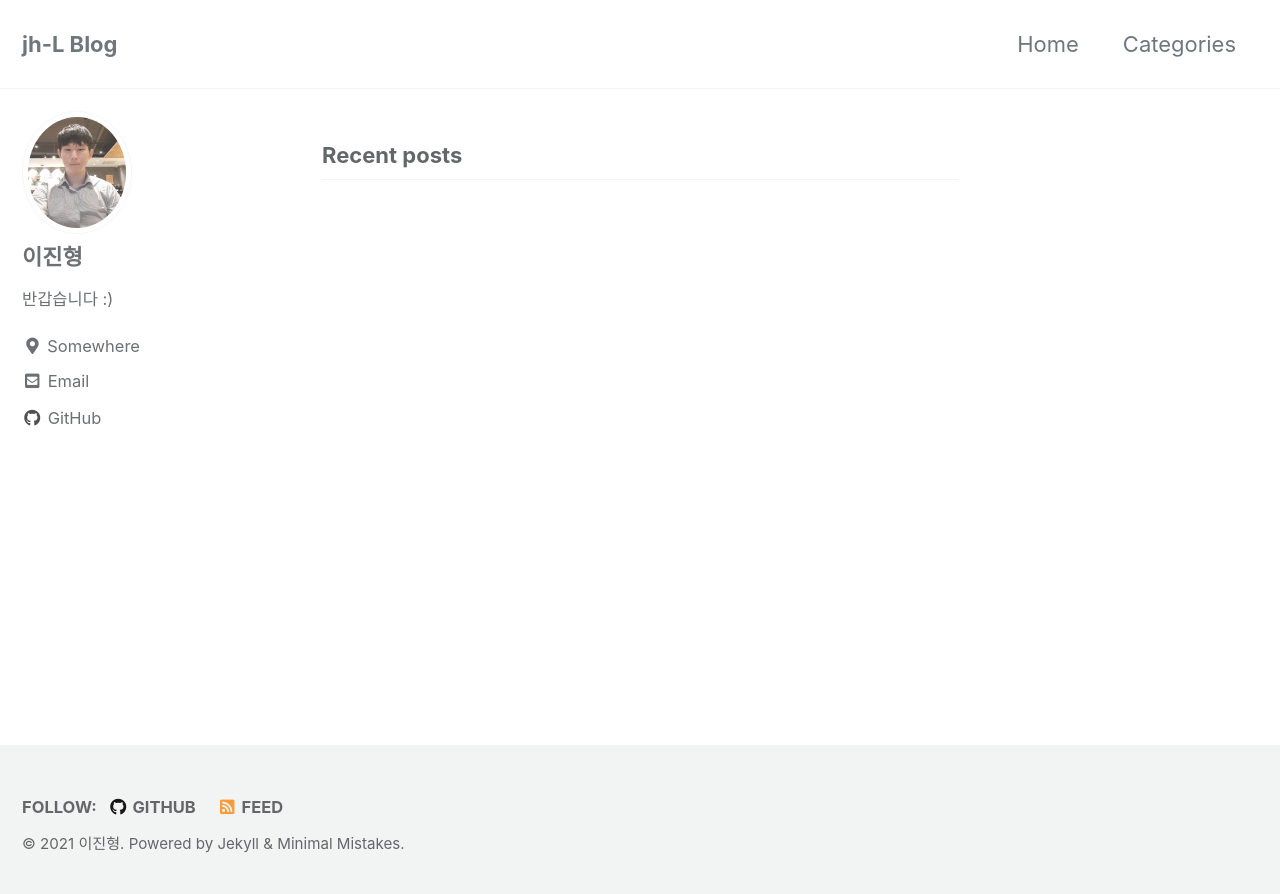
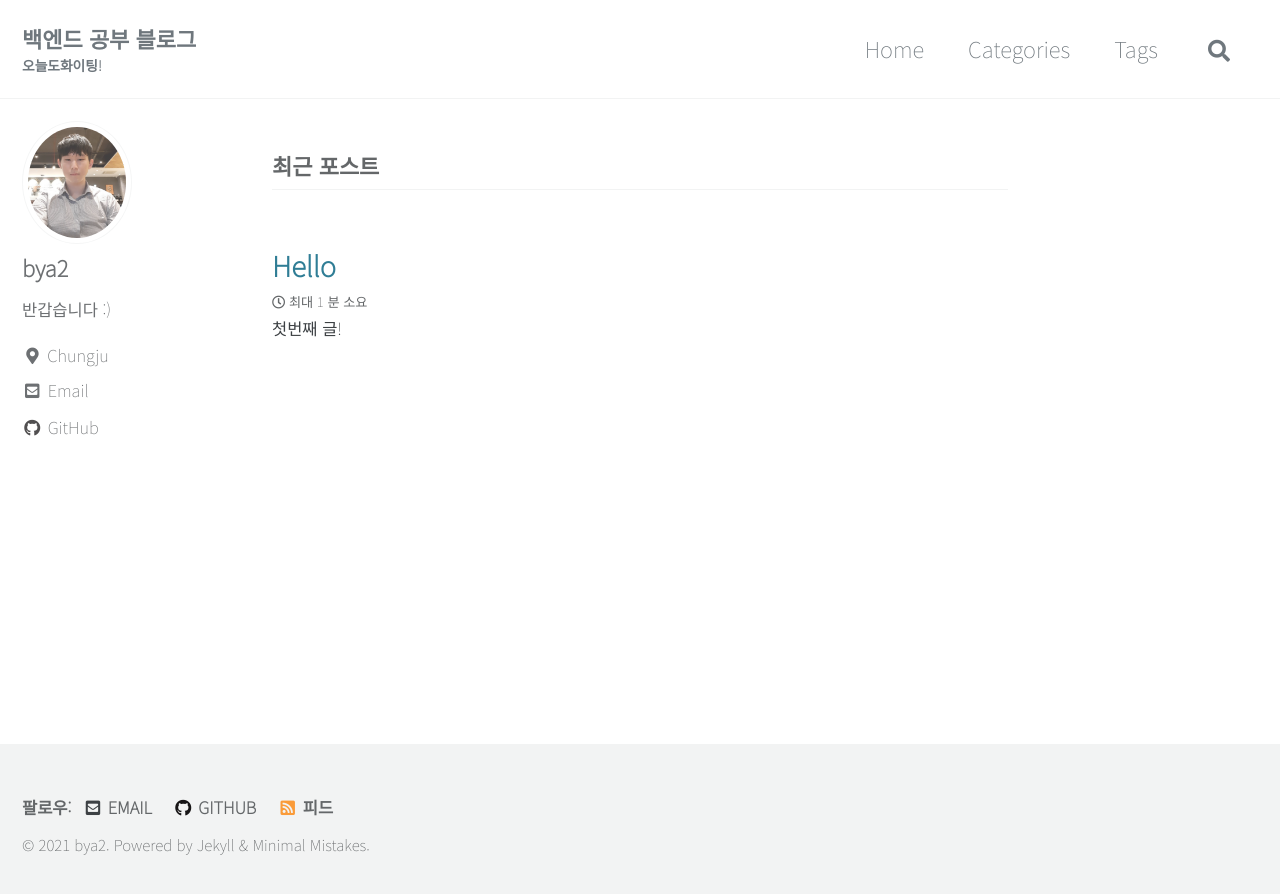
Before and after one commit to bya2/bya2.github.io, a Jekyll site: the page built from index.html, in a window 1280 px wide. Shown: the top 894 px of the page. Built offline with Jekyll 4.4.1, drawn with Linux system fonts in a browser that asks for light colours; cached includes are drawn as plain includes; the list of posts is cut into pages by our own code.

Commit message:
블로그 완성

````diff
--- a/_config.yml
+++ b/_config.yml
@@ -15,24 +15,24 @@ remote_theme             : "mmistakes/minimal-mistakes"
 minimal_mistakes_skin    : "default" # "air", "aqua", "contrast", "dark", "dirt", "neon", "mint", "plum", "sunrise"
 
 # Site Settings
-locale                   : "en-US"
+locale                   : "ko-KR"
 title                    : "jh-L Blog"
 title_separator          : "-"
-subtitle                 : # site tagline that appears below site title in masthead
-name                     : "이진형"
+subtitle                 : "오늘도화이팅!"
+name                     : "bya2"
 description              : "반갑습니다 :)"
 url                      : "https://bya2.github.io" # the base hostname & protocol for your site e.g. "https://mmistakes.github.io"
 baseurl                  : "" # the subpath of your site, e.g. "/blog"
 repository               : "bya2/bya2.github.io" # GitHub username/repo-name e.g. "mmistakes/minimal-mistakes"
 teaser                   : # path of fallback teaser image, e.g. "/assets/images/500x300.png"
 logo                     : # path of logo image to display in the masthead, e.g. "/assets/images/88x88.png"
-masthead_title           : # overrides the website title displayed in the masthead, use " " for no title
+masthead_title           : "백엔드 공부 블로그" # overrides the website title displayed in the masthead, use " " for no title
 # breadcrumbs            : false # true, false (default)
 words_per_minute         : 200
 comments:
-  provider               : # false (default), "disqus", "discourse", "facebook", "staticman", "staticman_v2", "utterances", "giscus", "custom"
+  provider               : "disqus" # false (default), "disqus", "discourse", "facebook", "staticman", "staticman_v2", "utterances", "giscus", "custom"
   disqus:
-    shortname            : # https://help.disqus.com/customer/portal/articles/466208-what-s-a-shortname-
+    shortname            : "bya2-github-io" # https://help.disqus.com/customer/portal/articles/466208-what-s-a-shortname-
   discourse:
     server               : # https://meta.discourse.org/t/embedding-discourse-comments-via-javascript/31963 , e.g.: meta.discourse.org
   facebook:
@@ -59,7 +59,7 @@ reCaptcha:
 atom_feed:
   path                   : # blank (default) uses feed.xml
   hide                   : # true, false (default)
-search                   : # true, false (default)
+search                   : true # true, false (default)
 search_full_content      : # true, false (default)
 search_provider          : # lunr (default), algolia, google
 algolia:
@@ -101,15 +101,15 @@ analytics:
 
 # Site Author
 author:
-  name             : "이진형"
+  name             : "bya2"
   avatar           : "/assets/images/me.jpg" # path of avatar image, e.g. "/assets/images/bio-photo.jpg"
   bio              : "반갑습니다 :)"
-  location         : "Somewhere"
+  location         : "Chungju"
   # email            :
   links:
     - label: "Email"
       icon: "fas fa-fw fa-envelope-square"
-      url: "byaa1972@gmail.com"
+      url: "mailto:byaa1972@gmail.com"
     - label: "Website"
       icon: "fas fa-fw fa-link"
       # url: "https://your-website.com"
@@ -129,6 +129,9 @@ author:
 # Site Footer
 footer:
   links:
+    - label: "Email"
+      icon: "fas fa-fw fa-envelope-square"
+      url: "mailto:byaa1972@gmail.com"
     - label: "Twitter"
       icon: "fab fa-fw fa-twitter-square"
       # url:
@@ -215,7 +218,7 @@ sass:
 
 # Outputting
 permalink: /:categories/:title/
-paginate: 5 # amount of posts to show
+paginate: 10 # amount of posts to show # Default: 5
 paginate_path: /page:num/
 timezone: # https://en.wikipedia.org/wiki/List_of_tz_database_time_zones
 
@@ -284,6 +287,14 @@ defaults:
       layout: single
       author_profile: true
       read_time: true
-      comments: # true
+      comments: true # true
       share: true
       related: true
+
+# _pages
+  # - scope
+  #     path: "_pages"
+  #     type: pages
+  #   values:
+  #     layout: single
+  #     author_profile: true
--- /dev/null
+++ b/_posts/2021-09-04-first-post.md
@@ -0,0 +1,70 @@
+---
+title: "Hello"
+
+categories:
+  - Post
+
+tags:
+  - Post
+  - Read
+  - First
+
+toc: true
+
+toc-label: "톡톡"
+
+# # toc-icon:
+
+toc-sticky: true
+
+# # last_modified_at:
+---
+
+# 첫번째 글!
+
+안녕하세요?
+처음으로 블로그를 개설하게 되었습니다.
+블로그를 오랫동안 꾸준하게 포스트를 게시하는 게 제 목표입니다.
+나중에 이 글을 다시 보곤 기분 좋게 웃을 수 있다면 좋겠네요.
+
+밑에는 제가 md의 문법을 테스트하는 부분입니다.
+
+```js
+const a = new Map();
+```
+
+왼쪽 정렬
+{: .text-left}
+
+오른쪽 정렬
+{: .text-right}
+
+중앙 정렬
+{: .text-center}
+
+왼쪽 정렬
+{: .align-left}
+
+오른쪽 정렬
+{: .align-right}
+
+중앙 정렬
+{: .align-center}
+
+Default 문자 박스
+{: .notice}
+
+Primary 문자 박스
+{: .notice--primary}
+
+Info 문자 박스
+{: .notice--info}
+
+Warning 문자 박스
+{: .notice--warning}
+
+Success 문자 박스
+{: .notice--success}
+
+Danger 문자 박스
+{: .notice--danger}
--- a/_sass/minimal-mistakes/_base.scss
+++ b/_sass/minimal-mistakes/_base.scss
@@ -126,6 +126,8 @@ blockquote {
 /* links */
 
 a {
+  text-decoration: none; // 추가 코드
+
   &:focus {
     @extend %tab-focus;
   }
--- a/_sass/minimal-mistakes/_variables.scss
+++ b/_sass/minimal-mistakes/_variables.scss
@@ -14,7 +14,7 @@ $indent-var: 1.3em !default;
 
 /* system typefaces */
 $serif: Georgia, Times, serif !default;
-$sans-serif: -apple-system, BlinkMacSystemFont, "Roboto", "Segoe UI",
+$sans-serif: 'Noto Sans KR', -apple-system, BlinkMacSystemFont, "Roboto", "Segoe UI",
   "Helvetica Neue", "Lucida Grande", Arial, sans-serif !default;
 $monospace: Monaco, Consolas, "Lucida Console", monospace !default;
 
@@ -155,9 +155,13 @@ $max-width: $x-large !default;
    Grid
    ========================================================================== */
 
+// $right-sidebar-width-narrow: 200px !default;
+// $right-sidebar-width: 300px !default;
+// $right-sidebar-width-wide: 400px !default;
+
 $right-sidebar-width-narrow: 200px !default;
-$right-sidebar-width: 300px !default;
-$right-sidebar-width-wide: 400px !default;
+$right-sidebar-width: 250px !default;
+$right-sidebar-width-wide: 250px !default;
 
 /*
    Other
--- a/assets/css/main.scss
+++ b/assets/css/main.scss
@@ -6,3 +6,5 @@
 
 @import "minimal-mistakes/skins/{{ site.minimal_mistakes_skin | default: 'default' }}"; // skin
 @import "minimal-mistakes"; // main partials
+
+@import url('https://fonts.googleapis.com/css2?family=Noto+Sans+KR:wght@100&display=swap');
````
Also changed, not shown: _data/navigation.yml (+4 -4 lines), _pages/about.md (added, +14 -0 lines), _pages/category-archive.md (added, +6 -0 lines), _pages/tag-archive.md (added, +6 -0 lines), _pages/year-archive.md (added, +6 -0 lines).
